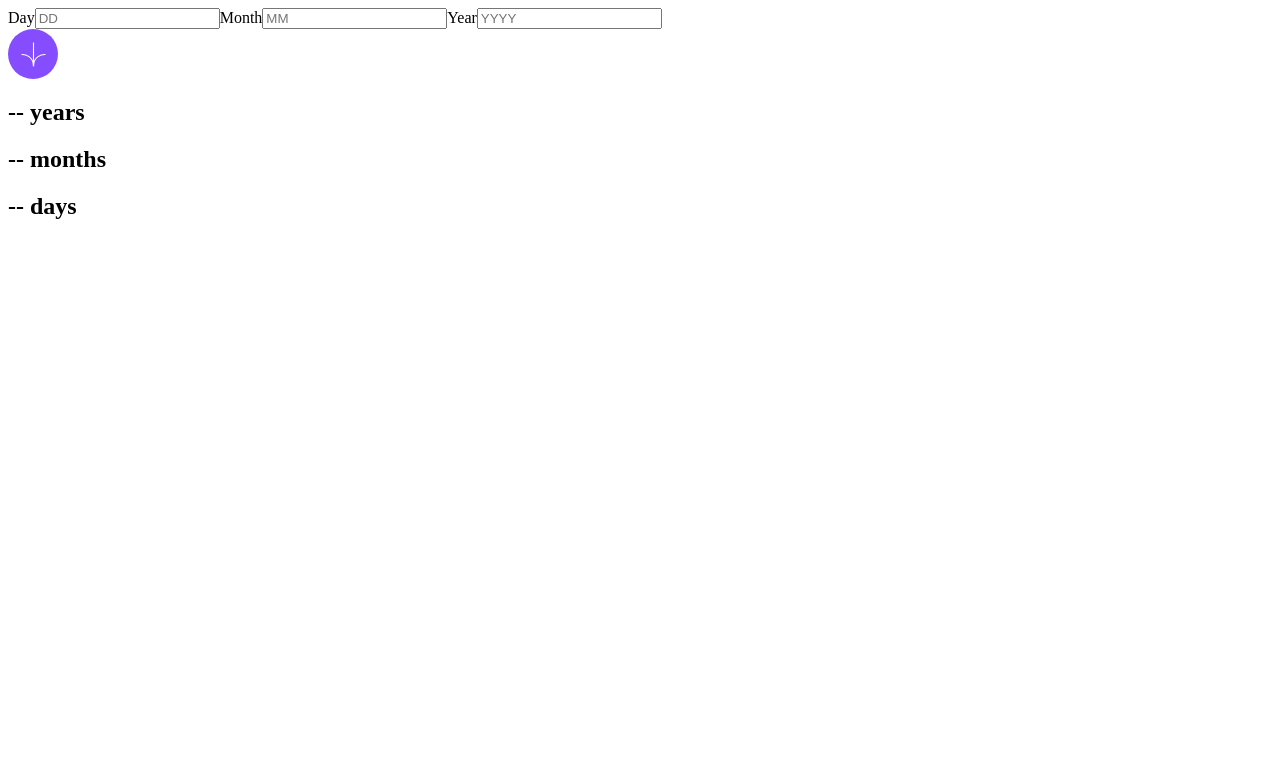
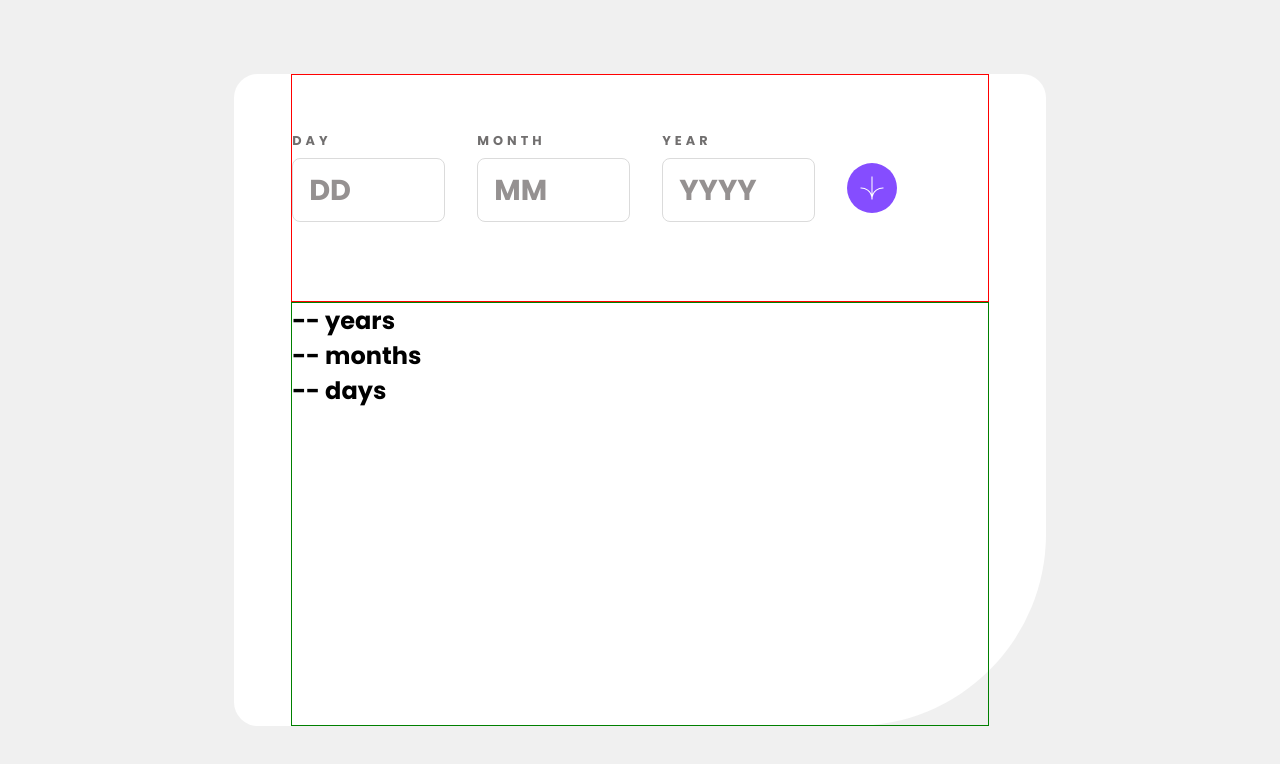
Before and after one commit to AlanPinhon/age-calculator-app-ts, a React (Vite) app: page / in a window 1280 px wide. Shown: the top 764 px of the page. Built offline with nearby package versions, Linux system fonts and the light colour scheme.

Commit message:
chore: styles applied to the Age Calculator app inputs

```diff
--- a/index.html
+++ b/index.html
@@ -4,6 +4,9 @@
     <meta charset="UTF-8" />
     <link rel="icon" type="image/svg+xml" href="/vite.svg" />
     <meta name="viewport" content="width=device-width, initial-scale=1.0" />
+    <link rel="preconnect" href="https://fonts.googleapis.com">
+    <link rel="preconnect" href="https://fonts.gstatic.com" crossorigin>
+    <link href="https://fonts.googleapis.com/css2?family=Poppins:ital,wght@0,400;0,700;0,800;1,400;1,800&display=swap" rel="stylesheet">
     <title>Age Calculator App</title>
   </head>
   <body>
--- a/src/AgeCalculatorApp.tsx
+++ b/src/AgeCalculatorApp.tsx
@@ -8,8 +8,10 @@ export const AgeCalculatorApp = () => {
 
   return (
     <>
-      <FormCalculator setAgeResults={setAgeResults}/>
-      <FormResult ageResults={ageResults}/>
+      <section className="container-app">
+        <FormCalculator setAgeResults={setAgeResults}/>
+        <FormResult ageResults={ageResults}/>
+      </section>
     </>
   )
 }
--- a/src/components/FormCalculator.tsx
+++ b/src/components/FormCalculator.tsx
@@ -53,6 +53,7 @@ export const FormCalculator = ({setAgeResults}:formProps) => {
 
   return (
     <>
+      <section className="container-form">
         <FormInput
           placeholderText="DD"
           labelId="Day"
@@ -75,6 +76,7 @@ export const FormCalculator = ({setAgeResults}:formProps) => {
         <button onClick={handleCalculateAge}>
           <img className="arrow-btn" src="../src/assets/images/icon-arrow.svg" alt="icon-arrow"/>
         </button>
+      </section>
     </>
   )
 };
--- a/src/components/FormInput.tsx
+++ b/src/components/FormInput.tsx
@@ -16,14 +16,17 @@ export const FormInput = ({labelId, placeholderText, setInputValue, error}:input
 
   return (
     <>
+      <section className="container-input">
         <label htmlFor={labelId}>{labelId}</label>
         <input
+          className={error && "input-error"}
           type="text"
           id={labelId}
           onChange={handleInputValue}
           placeholder={placeholderText}
         />
         {error && <p className="msg-error">{error}</p>}
+      </section>
     </>
   )
 };
--- a/src/components/FormResult.tsx
+++ b/src/components/FormResult.tsx
@@ -10,9 +10,11 @@ export const FormResult = ({ageResults}:resultsProps) => {
 
   return (
     <>
-      <h2>{years ?? '--'} years</h2>
-      <h2>{months ?? '--'} months</h2>
-      <h2>{days ?? '--'} days</h2>
+      <section className="container-result">
+        <h2>{years ?? '--'} years</h2>
+        <h2>{months ?? '--'} months</h2>
+        <h2>{days ?? '--'} days</h2>
+      </section>
     </>
   )
 }
--- a/src/styles/styles.css
+++ b/src/styles/styles.css
@@ -1,3 +1,96 @@
+:root{
+  --white: #fff;
+  --off-white:  rgb(240, 240, 240);
+  --light-grey: rgb(219, 219, 219);
+  --smokey-grey: rgb(113, 111, 111);
+  --off-black: rgb(20, 20, 20);
+  --purple: rgb(133, 77, 255);
+  --light-red: rgb(255, 87, 87);
+  --font-size-inputs: 32px;
+}
+
+*{
+  margin: 0;
+  padding: 0;
+  box-sizing: border-box;
+}
+
+body{
+  background-color: var(--off-white);
+  font-family: 'Poppins', sans-serif;
+  display: flex;
+  flex-direction: column;
+  align-items: center;
+  justify-content: center;
+  height: 100vh;
+}
+
+.container-app{
+  display: flex;
+  flex-direction: column;
+  align-items: center;
+  background-color: var(--white);
+  width: 50.7rem;
+  height: 40.75rem;
+  border-radius: 1.5rem;
+  border-bottom-right-radius: 12rem;
+}
+
+.container-form,
+.container-result{
+  width: 86%;
+}
+
+.container-form{
+  display: flex;
+  flex-direction: row;
+  align-items: center;
+  height: 35%;
+  border: 1px solid red;
+}
+
+.container-result{
+  height: 65%;
+  border: 1px solid green;
+}
+
+.container-input{
+  display: flex;
+  flex-direction: column;
+  width: 22%;
+  height: 50%;
+  margin-right: 2rem;
+
+  & label{
+    font-weight: 700;
+    letter-spacing: .25rem;
+    text-transform: uppercase;
+    font-size: .8rem;
+    color: var(--smokey-grey);
+    margin-bottom: .5rem;
+  }
+
+  & input{
+    font-family: 'Poppins', sans-serif;
+    font-weight: 700;
+    border: 1px solid var(--light-grey);
+    border-radius: .5rem;
+    font-size: 1.8rem;
+    line-height: 4rem;
+    height: 4rem;
+    padding-left: 1rem;
+
+    &::placeholder{
+      color: rgb(149, 145, 145);
+    }
+  }
+
+
+  .input-error{
+    border: 1px solid var(--light-red)
+  }
+}
+
 button{
   display: flex;
   justify-content: center;
@@ -6,19 +99,15 @@ button{
   height: 50px;
   border: none;
   border-radius: 50%;
-  background-color: rgb(133, 77, 255);
+  background-color: var(--purple);
 
   & img.arrow-btn{
-    width: 25px;
-    height: 25px;
+    width: 40px;
+    height: 40px;
     padding: .5rem;
   }
 }
 
-.input-error{
-  border: 1px solid rgb(255, 87, 87);
+.msg-error{
+  color: var(--light-red);
 }
-
-.msg-error{
-  color: rgb(255, 87, 87);
-}
```
Also changed, not shown: src/design/desktop-design.jpg. Lines whose indentation alone changed are shown as unchanged.
